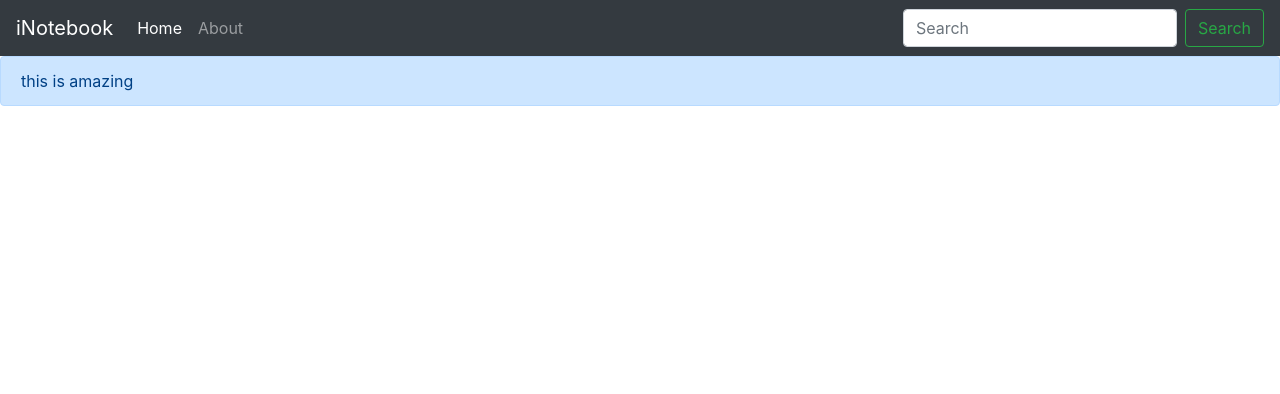
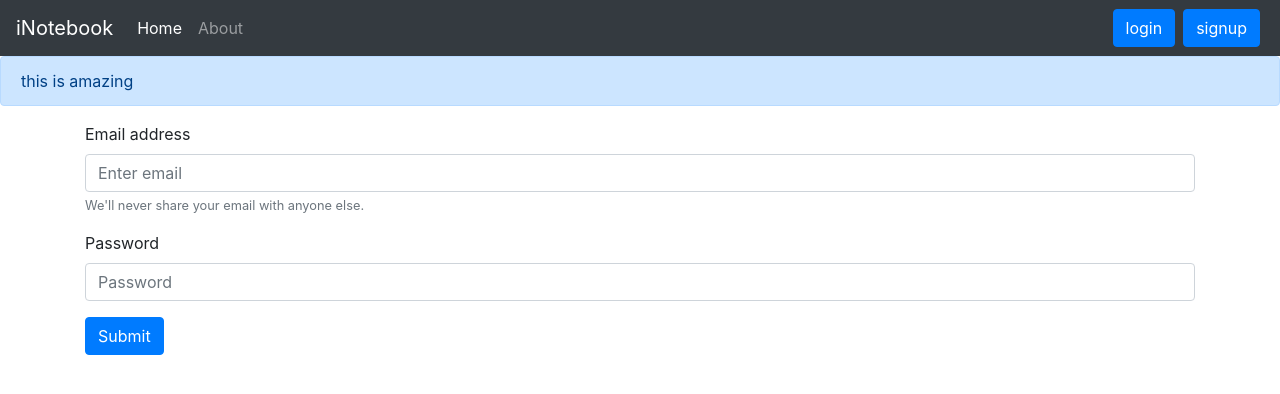
Before and after one commit to Vs74279/inotebook, a React (Create React App) app: page /login in a window 1280 px wide. Shown: the top 394 px of the page. Built offline with nearby package versions, Linux system fonts and the light colour scheme.

Commit message:
Adding login components to inotebook

```diff
--- a/src/App.js
+++ b/src/App.js
@@ -12,6 +12,8 @@
 import About from './components/About';
 import NoteState from './context/NoteState';
 import {Alert} from './components/Alert';
+import Login from './components/Login';
+import Signup from './components/Signup';
 
 function App() {
   return (
@@ -27,6 +29,8 @@
               <Route path="/" element={<Home />} />
 
               <Route path="/about" element={<About />} />
+              <Route path="/login" element={<Login />} />
+              <Route path="/signup" element={<Signup />} />
 
 
             </Routes>
--- /dev/null
+++ b/src/components/Login.js
@@ -0,0 +1,55 @@
+import React, { useState } from 'react'
+import { useNavigate } from 'react-router-dom';
+
+
+const Login = (props) => {
+    const [credentials,setcredentials] = useState({email: "", password: ""})
+    let navigate = useNavigate();
+
+
+    const handleSubmit = async (e) => {
+        e.preventDefault();
+        const response = await fetch("http://localhost:4000/api/auth/login", {
+            'method': 'POST',
+            'headers': {
+                'Content-Type': 'application/json'
+            },
+            body: JSON.stringify({email: credentials.email,  password: credentials.password})
+
+        });
+        const json = await response.json()
+        console.log(json);
+        if (json.success){
+            // save the  auth token and redirect
+            localStorage.setItem('token', json.authtoken);
+            navigate('/path')
+
+        }
+        else{
+            alert("invalid credentials");
+        }
+
+    }
+    const onChange = (e)=>{
+        setcredentials({...credentials, [e.target.name]: e.target.value})
+     }
+    return (
+        <div>
+            <form onSubmit={handleSubmit}>
+                <div className="form-group">
+                    <label htmlFor="email">Email address</label>
+                    <input type="email" className="form-control" value={credentials.email} onChange={onChange} id="email" name="email" aria-describedby="emailHelp" placeholder="Enter email" />
+                    <small id="emailHelp" className="form-text text-muted">We'll never share your email with anyone else.</small>
+                </div>
+                <div className="form-group">
+                    <label htmlFor="password">Password</label>
+                    <input type="password" className="form-control"  value={credentials.password} onChange={onChange} id="password" name="password" placeholder="Password" />
+                </div>
+
+                <button type="submit" className="btn btn-primary" >Submit</button>
+            </form>
+        </div>
+    )
+}
+
+export default Login
--- a/src/components/Navbar.js
+++ b/src/components/Navbar.js
@@ -27,8 +27,9 @@
 
                 </ul>
                 <form className="form-inline my-2 my-lg-0">
-                    <input className="form-control mr-sm-2" type="search" placeholder="Search" aria-label="Search" />
-                    <button className="btn btn-outline-success my-2 my-sm-0" type="submit">Search</button>
+
+                    <Link className="btn btn-primary mx-1" to="/logib" role="button">login</Link>
+                    <Link className="btn btn-primary mx-1" to="/signup" role="button">signup</Link>
                 </form>
             </div>
         </nav>
--- /dev/null
+++ b/src/components/Signup.js
@@ -0,0 +1,11 @@
+import React from 'react'
+
+const Signup = () => {
+  return (
+    <div>
+      i an signup
+    </div>
+  )
+}
+
+export default Signup
```
Also changed, not shown: 1 other file (tests, documents, lock files or other folders).
